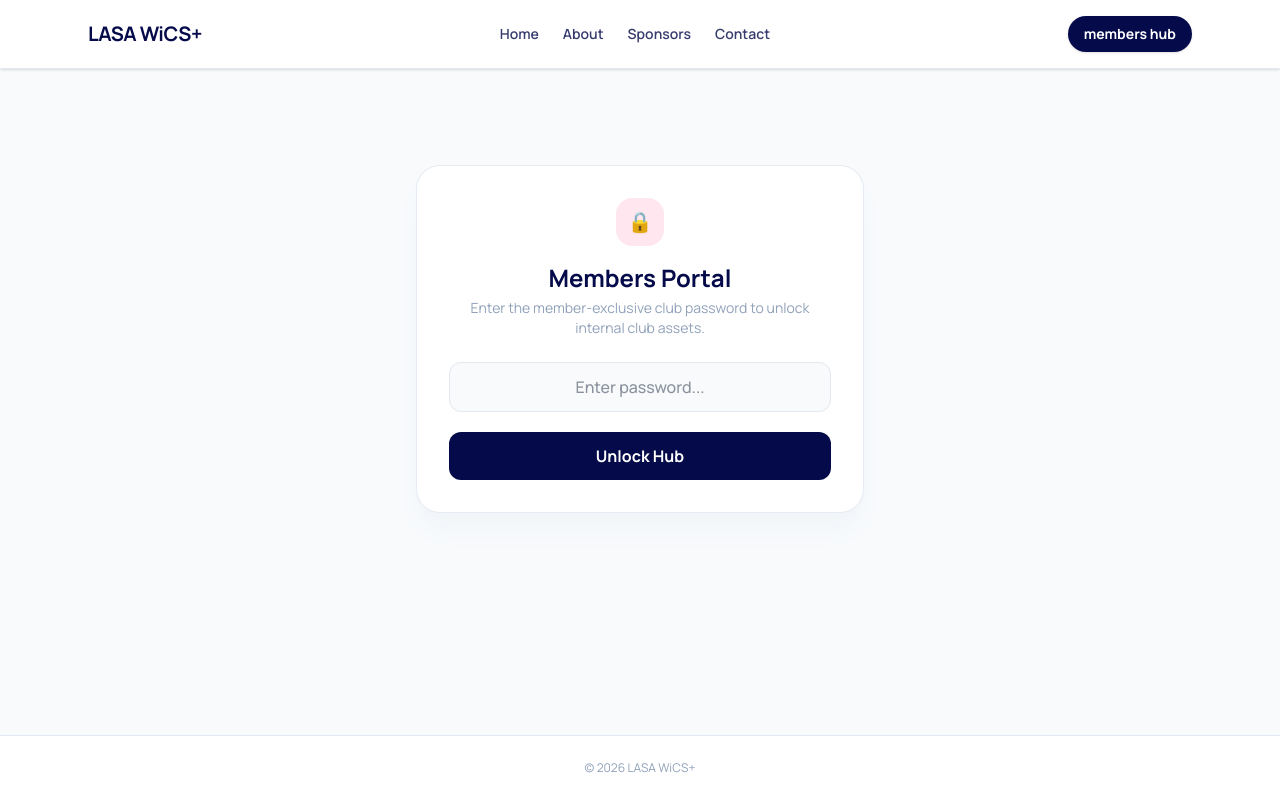
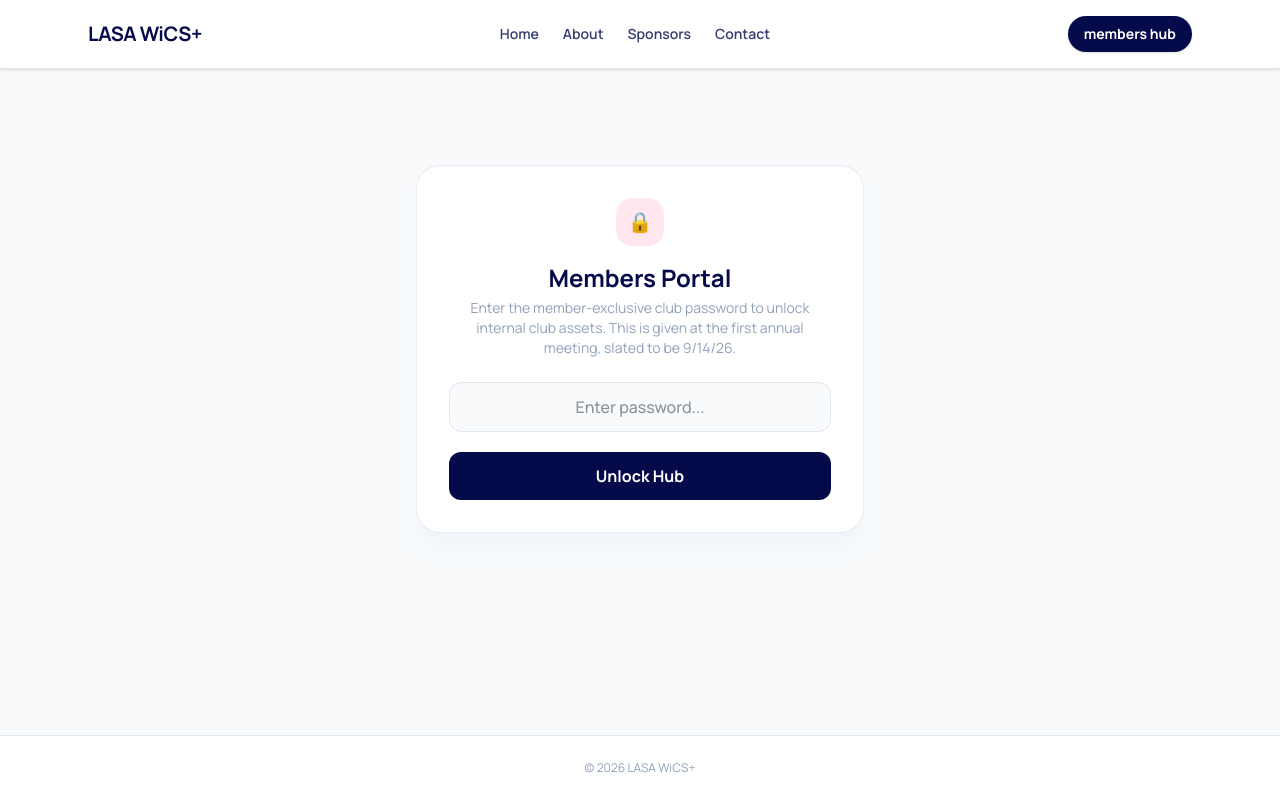
Before and after one commit to raspbytes/lasawics, a React (Vite) app: page /members in a window 1280 px wide. Built offline with nearby package versions, Linux system fonts and the light colour scheme.

Commit message:
lesGOOOO

```diff
--- a/src/pages/PasswordGate.jsx
+++ b/src/pages/PasswordGate.jsx
@@ -36,7 +36,7 @@ export default function PasswordGate() {
 
         <h2 className="mt-4 text-2xl font-black text-wics-dark">Members Portal</h2>
         <p className="text-sm text-slate-400 mt-1 px-4">
-          Enter the member-exclusive club password to unlock internal club assets.
+          Enter the member-exclusive club password to unlock internal club assets. This is given at the first annual meeting, slated to be 9/14/26.
         </p>
 
         <form onSubmit={handleSubmit} className="w-full mt-6 flex flex-col gap-3">
```
